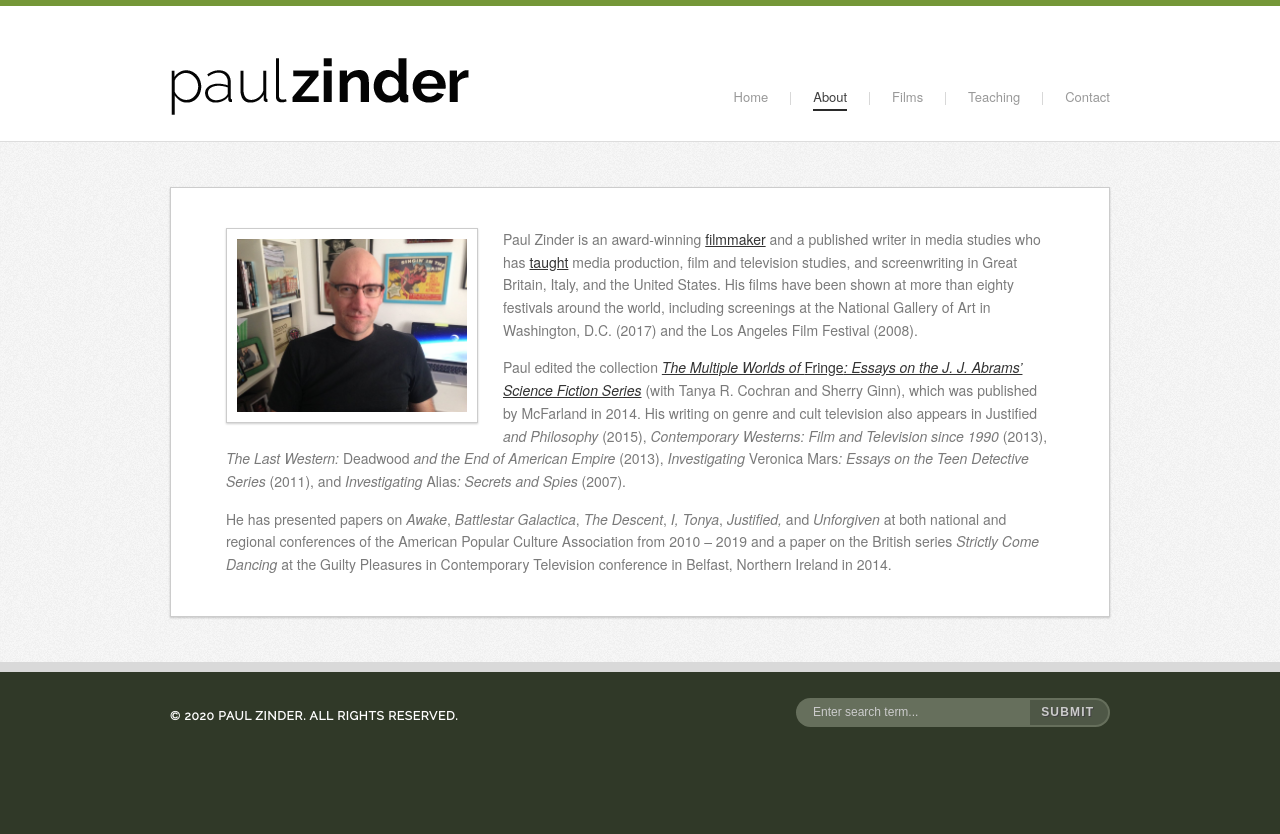
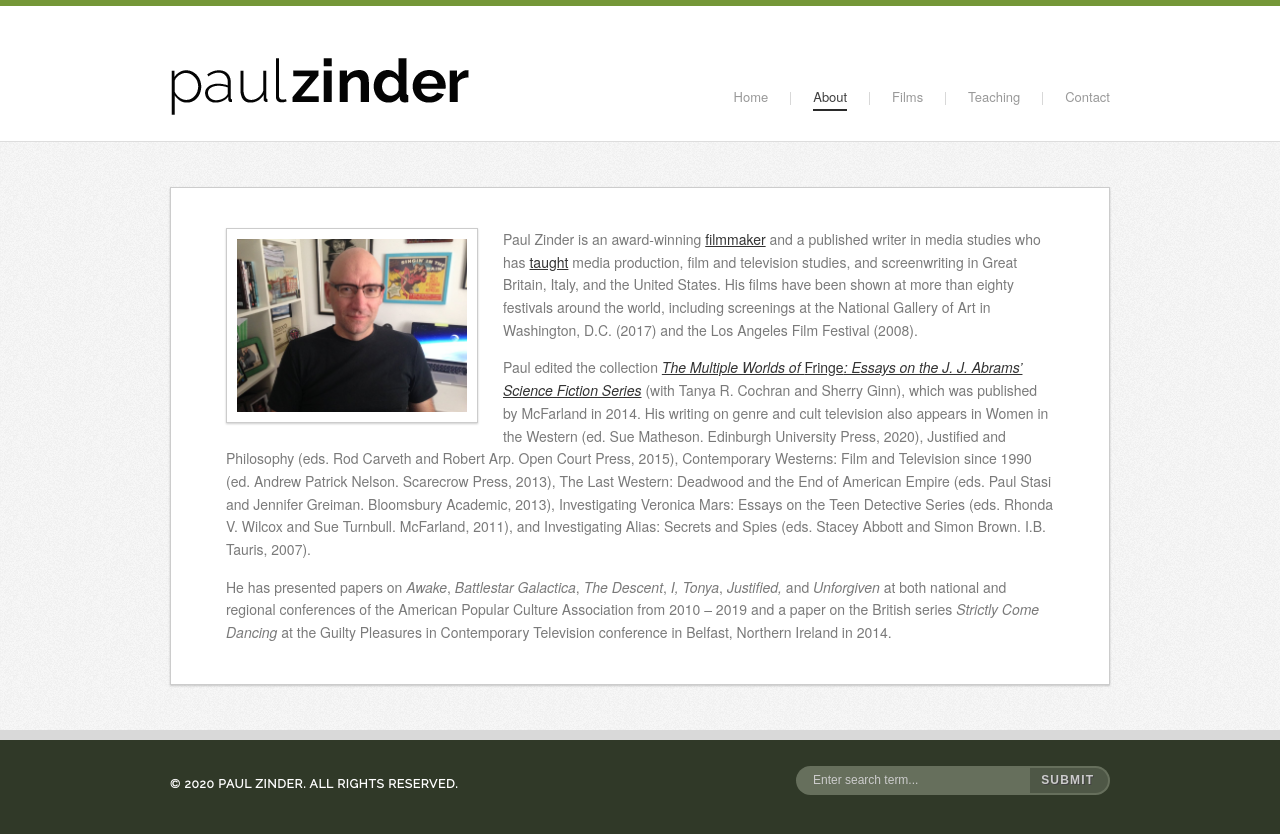
Before and after one commit to jennysharps/paul-zinder-static, a Jekyll site: the page built from about.md, in a window 1280 px wide. Shown: the top 834 px of the page. Built offline with Jekyll 4.4.1, drawn with Linux system fonts in a browser that asks for light colours.

Commit message:
Update about copy

```diff
--- a/about.md
+++ b/about.md
@@ -10,6 +10,6 @@ permalink: /about/
 
 Paul Zinder is an award-winning <a href="{{ 'films' | absolute_url }}">filmmaker</a> and a published writer in media studies who has <a title="Teaching" href="{{ 'teaching' | absolute_url }}">taught</a> media production, film and television studies, and screenwriting in Great Britain, Italy, and the United States.  His films have been shown at more than eighty festivals around the world, including screenings at the National Gallery of Art in Washington, D.C. (2017) and the Los Angeles Film Festival (2008).
 
-Paul edited the collection <a title="The Multiple Worlds of Fringe: Essays on the J.J. Abrams Science Fiction Series" href="http://www.amazon.com/Multiple-Worlds-Fringe-Science-Fiction/dp/0786475676/ref=sr_1_1?s=books&amp;ie=UTF8&amp;qid=1433589206&amp;sr=1-1&amp;keywords=multiple+worlds+of+fringe" target="_blank" rel="noopener noreferrer"><em>The Multiple Worlds of </em>Fringe<em>: Essays on the J. J. Abrams&#8217; Science Fiction Series</em></a> (with Tanya R. Cochran and Sherry Ginn), which was published by McFarland in 2014.  His writing on genre and cult television also appears in Justified <em>and Philosophy</em> (2015), <em>Contemporary Westerns: Film and Television since 1990</em> (2013), <em>The Last Western:</em> Deadwood <em>and the End of American Empire</em> (2013), <em>Investigating</em> Veronica Mars<em>: Essays on the Teen Detective Series</em> (2011), and <em>Investigating</em> Alias<em>: Secrets and Spies</em> (2007).
+Paul edited the collection <a title="The Multiple Worlds of Fringe: Essays on the J.J. Abrams Science Fiction Series" href="http://www.amazon.com/Multiple-Worlds-Fringe-Science-Fiction/dp/0786475676/ref=sr_1_1?s=books&amp;ie=UTF8&amp;qid=1433589206&amp;sr=1-1&amp;keywords=multiple+worlds+of+fringe" target="_blank" rel="noopener noreferrer"><em>The Multiple Worlds of </em>Fringe<em>: Essays on the J. J. Abrams&#8217; Science Fiction Series</em></a> (with Tanya R. Cochran and Sherry Ginn), which was published by McFarland in 2014.  His writing on genre and cult television also appears in Women in the Western (ed. Sue Matheson. Edinburgh University Press, 2020), Justified and Philosophy (eds. Rod Carveth and Robert Arp.  Open Court Press, 2015), Contemporary Westerns: Film and Television since 1990 (ed. Andrew Patrick Nelson.  Scarecrow Press, 2013), The Last Western: Deadwood and the End of American Empire (eds. Paul Stasi and Jennifer Greiman. Bloomsbury Academic, 2013), Investigating Veronica Mars: Essays on the Teen Detective Series (eds. Rhonda V. Wilcox and Sue Turnbull. McFarland, 2011), and Investigating Alias: Secrets and Spies (eds. Stacey Abbott and Simon Brown. I.B. Tauris, 2007).
 
 He has presented papers on <em>Awake</em>, <em>Battlestar Galactica</em>, <em>The Descent</em>, <em>I, Tonya</em>, <em>Justified, </em>and <em>Unforgiven</em> at both national and regional conferences of the American Popular Culture Association from 2010 – 2019 and a paper on the British series <em>Strictly Come Dancing</em>  at the Guilty Pleasures in Contemporary Television conference in Belfast, Northern Ireland in 2014.
```
